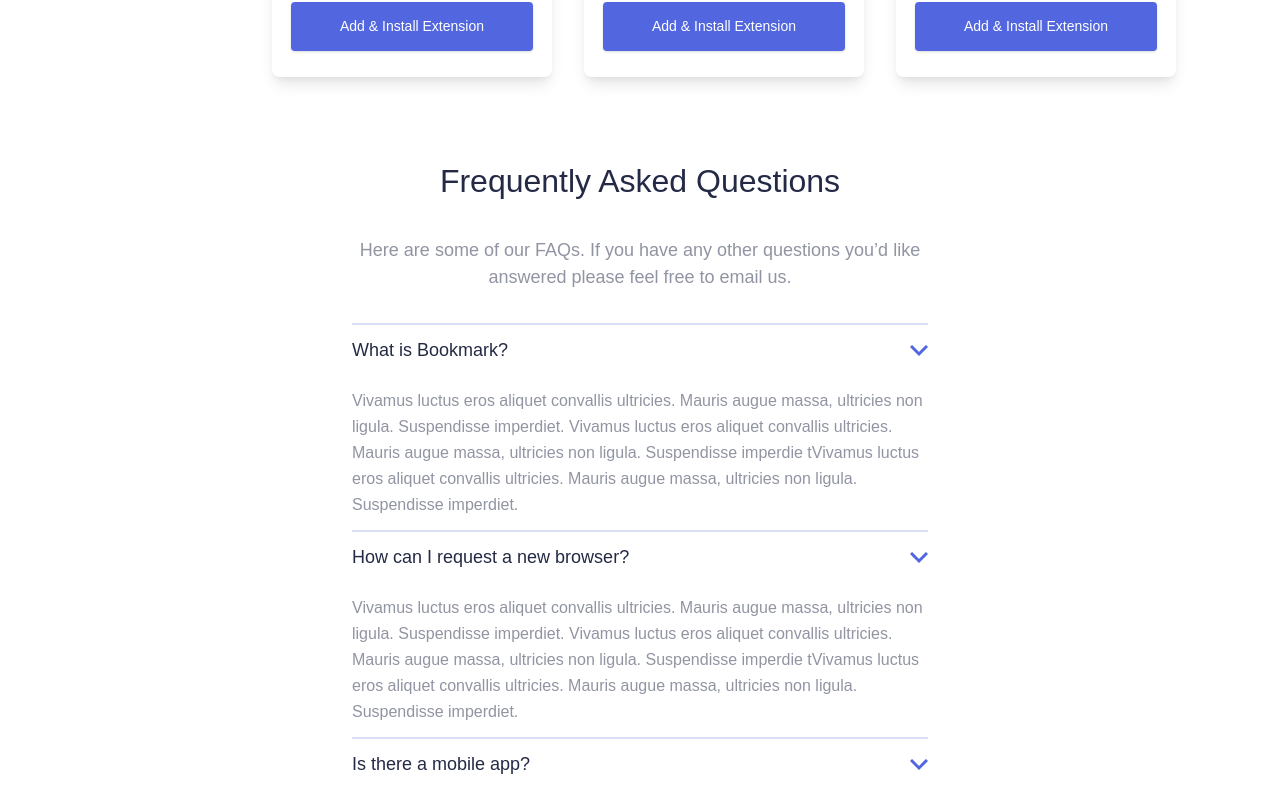
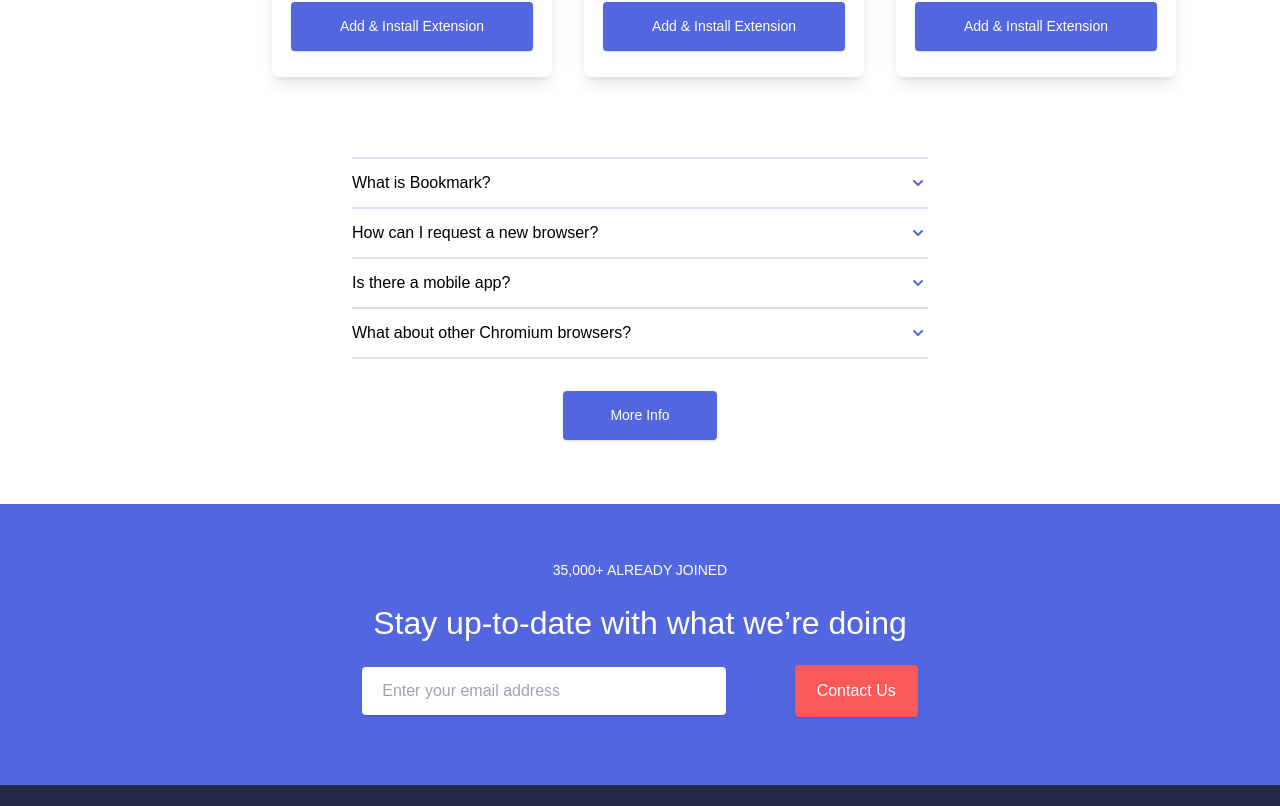
Before and after one commit to epalacio/portfolio-bookmark-lp, a React (Create React App) app: page / in a window 1280 px wide. Shown: the part 1898-2704 px from the top of the page. Built offline with nearby package versions, Linux system fonts and the light colour scheme.

Commit message:
add headlessUI Faq dropdown

```diff
--- a/package.json
+++ b/package.json
@@ -5,6 +5,7 @@
   "dependencies": {
     "@craco/craco": "^6.3.0",
     "@headlessui/react": "^1.4.1",
+    "@heroicons/react": "^1.0.4",
     "@testing-library/jest-dom": "^5.11.4",
     "@testing-library/react": "^11.1.0",
     "@testing-library/user-event": "^12.1.10",
--- a/src/components/Faq.jsx
+++ b/src/components/Faq.jsx
@@ -1,10 +1,7 @@
-import React from 'react';
-import { BrowserRouter as Router, Link} from 'react-router-dom';
+import { Disclosure } from '@headlessui/react'
+import { ChevronDownIcon } from '@heroicons/react/solid'
 
-import iconArrow from '../img/icon-arrow.svg'
-
-const Faq = () => {
-
+const Faq2 = () => {
     const questions = [
         {
             'title': 'What is Bookmark?'
@@ -21,27 +18,33 @@ const Faq = () => {
     ]
 
     return (
-        <Router>
-        <div id='faq'>
-            <div className='max-w-screen-md mx-auto mt-16 text-center'>
-                <h2 className='text-subHeaderMobile md:text-subHeaderDesktop text-valhalla font-medium'>Frequently Asked Questions</h2>
-                <p className='text-textMobile md:text-textDesktop text-graySuit my-8 w-10/12 sm:w-9/12 mx-auto'>Here are some of our FAQs. If you have any other questions you’d like answered please feel free to email us.</p>
-                <div className='questions border-b-2 border-t-2 border-linkWater divide-y-2 divide-linkWater w-10/12 sm:w-9/12 mx-auto  mb-6'>
-                    {questions.map((question) => (
-                        <div className='questionBlock'>
-                            <div className="questionHeader flex justify-between items-center pt-3">
-                                <h3 className='text-valhalla text-textMobile sm:text-textDesktop'>{question.title}</h3>
-                                <img className='cursor-pointer' src={iconArrow} alt="Closing icon arrow"  style={{'width': '18px', 'height': '12px'}}/>
-                            </div>
-                            <p className='text-graySuit text-textMobile sm:text-contentHeader text-left leading-relaxed mt-6 mb-3'>Vivamus luctus eros aliquet convallis ultricies. Mauris augue massa, ultricies non ligula. Suspendisse imperdiet. Vivamus luctus eros aliquet convallis ultricies. Mauris augue massa, ultricies non ligula. Suspendisse imperdie tVivamus luctus eros aliquet convallis ultricies. Mauris augue massa, ultricies non ligula. Suspendisse imperdiet.</p>
-                        </div>
-                    ))}
+        <div className='max-w-screen-md mx-auto mt-16 text-center'>
+            <div className='questions border-b-2 border-t-2 border-linkWater divide-y-2 divide-linkWater w-10/12 sm:w-9/12 mx-auto  mb-6'>
+
+
+            {questions.map((question) => (
+                <div>
+                <Disclosure>
+                    {({ open }) => (
+                    <>
+                    <Disclosure.Button className='flex justify-between items-center py-3 w-full'>
+                        <span>{question.title}</span>
+                        <ChevronDownIcon
+                            className={`${open ? 'transform rotate-180 text-carnation' : 'text-royalBlue'} w-5 h-5`}
+                        />
+                    </Disclosure.Button>
+                    <Disclosure.Panel className='text-graySuit text-textMobile sm:text-contentHeader text-left leading-relaxed mt-6 mb-3'>
+                    Vivamus luctus eros aliquet convallis ultricies. Mauris augue massa, ultricies non ligula. Suspendisse imperdiet. Vivamus luctus eros aliquet convallis ultricies. Mauris augue massa, ultricies non ligula. Suspendisse imperdie tVivamus luctus eros aliquet convallis ultricies. Mauris augue massa, ultricies non ligula. Suspendisse imperdiet.
+                    </Disclosure.Panel>
+                    </>
+                    )}
+                </Disclosure>
                 </div>
-                <Link className='text-textCTA block bg-royalBlue hover:bg-white border-2 border-transparent hover:border-royalBlue rounded w-max text-white hover:text-royalBlue font-medium px-4 py-3 min-w-ctaWidth mx-auto shadow' to='/'>More Info</Link>
-            </div>
+            ))}
         </div>
-        </Router>
-     );
+        <a className='text-textCTA block bg-royalBlue hover:bg-white border-2 border-transparent hover:border-royalBlue rounded w-max text-white hover:text-royalBlue font-medium px-4 py-3 min-w-ctaWidth mx-auto mt-8 shadow' href='/'>More Info</a>
+        </div>
+    )
 }
 
-export default Faq;
+export default Faq2
```
Also changed, not shown: src/img/icon-arrow.svg (deleted), 1 other file (tests, documents, lock files or other folders).
